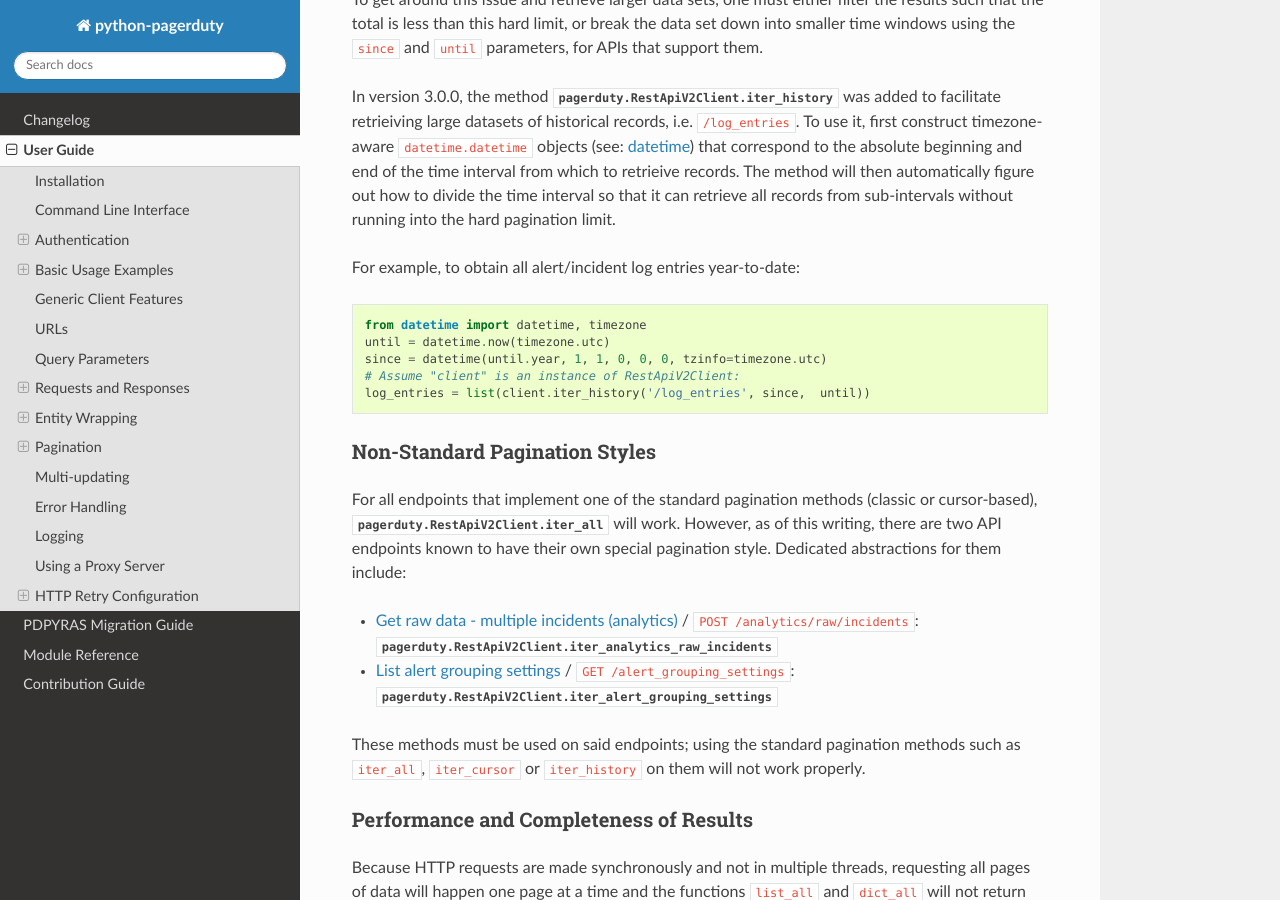
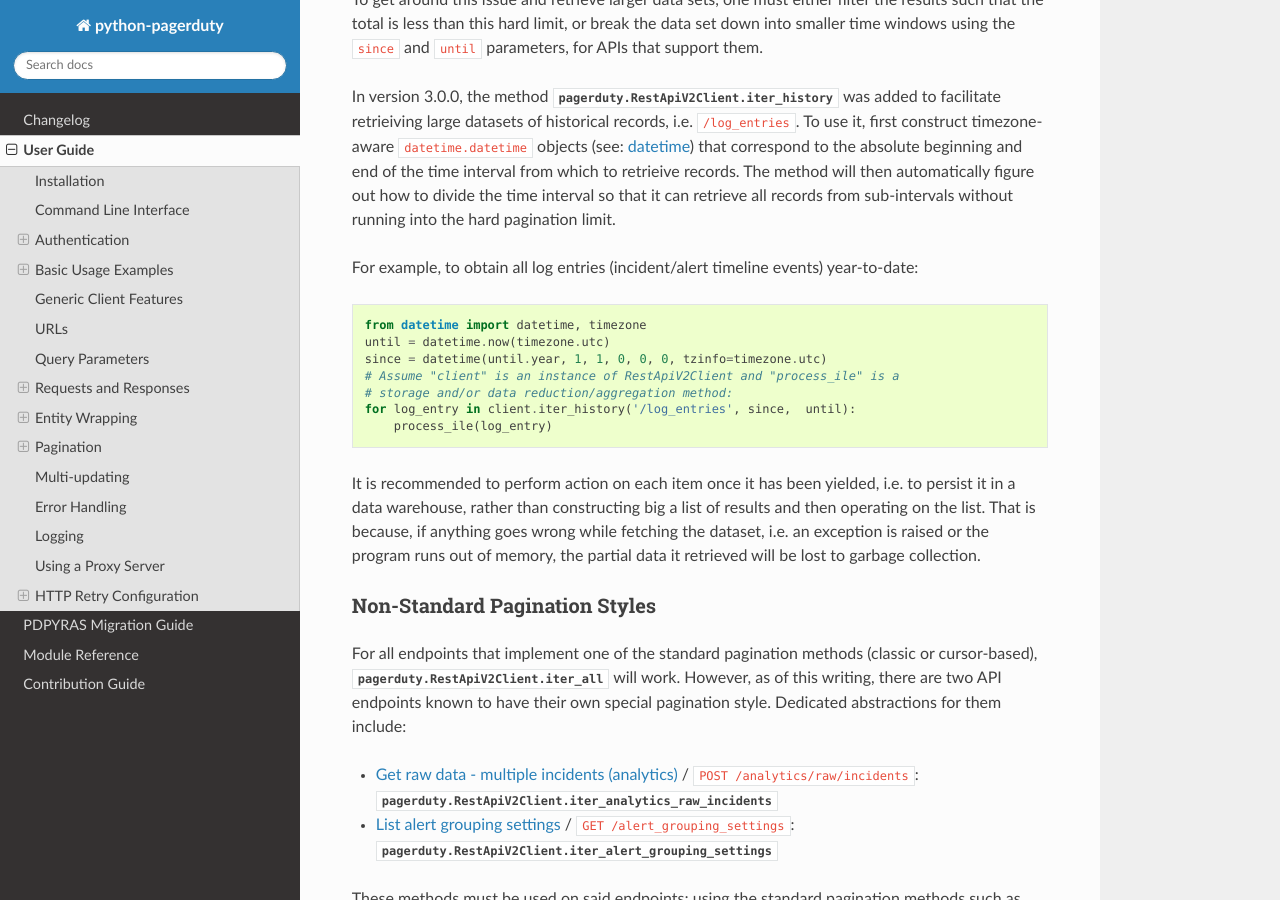
Before and after one commit to PagerDuty/python-pagerduty, a Sphinx documentation site: the page built from sphinx/source/user_guide.rst, in a window 1280 px wide and 900 px high, scrolled down 12468 px. Built offline with Sphinx 7.4.7 and the Read the Docs theme 3.1.0, drawn with Linux system fonts in a browser that asks for light colours.

Commit message:
Update example/recommendations re: iter_history

```diff
--- a/sphinx/source/user_guide.rst
+++ b/sphinx/source/user_guide.rst
@@ -656,15 +656,24 @@ records. The method will then automatically figure out how to divide the time
 interval so that it can retrieve all records from sub-intervals without running
 into the hard pagination limit.
 
-For example, to obtain all alert/incident log entries year-to-date:
+For example, to obtain all log entries (incident/alert timeline events) year-to-date:
 
 .. code-block:: python
 
     from datetime import datetime, timezone
     until = datetime.now(timezone.utc)
     since = datetime(until.year, 1, 1, 0, 0, 0, tzinfo=timezone.utc)
-    # Assume "client" is an instance of RestApiV2Client:
-    log_entries = list(client.iter_history('/log_entries', since,  until))
+    # Assume "client" is an instance of RestApiV2Client and "process_ile" is a
+    # storage and/or data reduction/aggregation method:
+    for log_entry in client.iter_history('/log_entries', since,  until):
+        process_ile(log_entry)
+
+It is recommended to perform action on each item once it has been yielded, i.e.
+to persist it in a data warehouse, rather than constructing big a list of
+results and then operating on the list. That is because, if anything goes
+wrong while fetching the dataset, i.e. an exception is raised or the program
+runs out of memory, the partial data it retrieved will be lost to garbage
+collection.
 
 Non-Standard Pagination Styles
 ******************************
```
